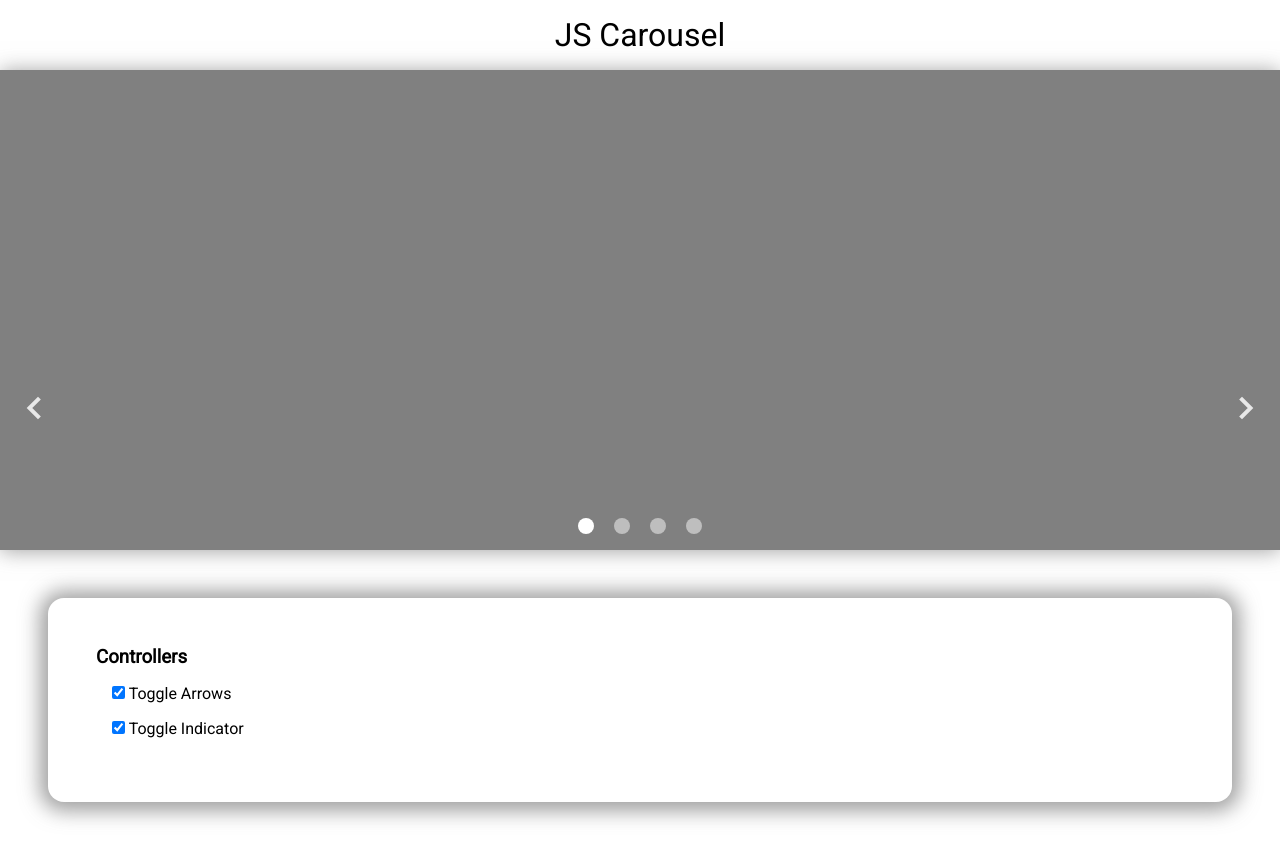
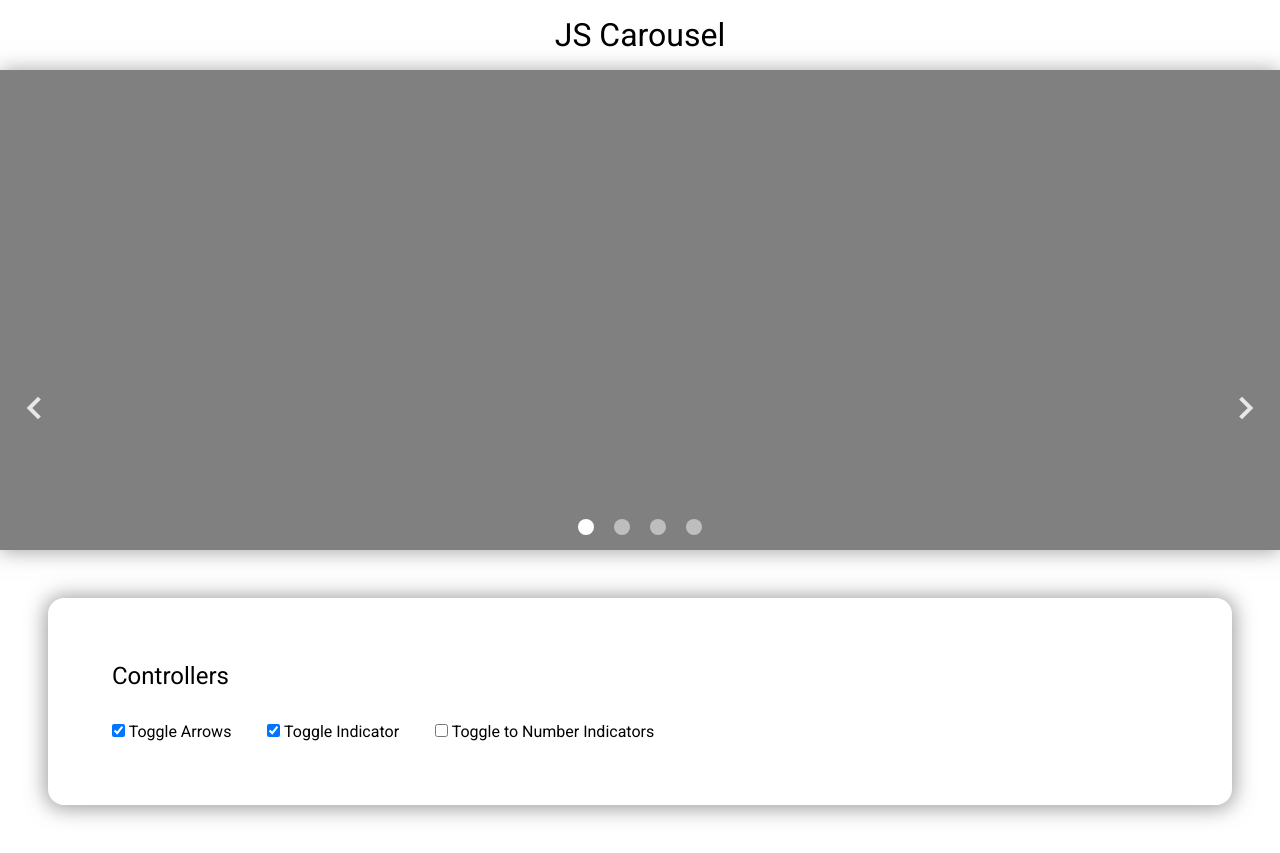
Before and after one commit to SujalXplores/JS-Carousel, a plain HTML site: page index.html in a window 1280 px wide. Drawn offline with Linux system fonts and the light colour scheme.

Commit message:
⚡️ Toggle to number indecator added

```diff
--- a/index.css
+++ b/index.css
@@ -85,11 +85,18 @@ a {
   height: 1rem;
   width: 1rem;
   border: 0;
+  padding: 0.1rem;
   cursor: pointer;
 }
 
 .controller {
   margin: 1rem;
+  display: inline-block;
+}
+
+.controllers-header {
+  margin: 1rem;
+  font-weight: 500;
 }
 
 .carousel__controllers {
@@ -97,5 +104,5 @@ a {
   padding: 3rem;
   border-radius: 1rem;
   background: white;
-  box-shadow: 0px 1px 20px 8px hsl(0deg 0% 38% / 60%);
+  box-shadow: 0px 1px 20px 3px hsl(0deg 0% 38% / 60%);
 }
--- a/index.html
+++ b/index.html
@@ -18,6 +18,7 @@
 
     <section class="main__wrapper">
 
+        <!-- carousel arrows -->
         <div class="carousel__container">
             <div class="carousel"></div>
             <a class="arrows prev" role="button">
@@ -28,6 +29,7 @@
             </a>
         </div>
 
+        <!-- carousel indicators -->
         <ul class="carousel-dots">
             <li class="carousel-dot active"><button class="carousel-dot-btn"></button></li>
             <li class="carousel-dot"><button class="carousel-dot-btn"></button></li>
@@ -35,18 +37,25 @@
             <li class="carousel-dot"><button class="carousel-dot-btn"></button></li>
         </ul>
 
+        <!-- carousel controllers -->
         <div class="carousel__controllers">
-
-            <h3>Controllers</h3>
+            <h1 class="controllers-header">Controllers</h1>
 
             <div class="controller arrow__toggle__controller">
                 <input type="checkbox" id="toggle_arrows" onclick="toggleArrows(this)" checked />
                 <label for="toggle_arrows">Toggle Arrows</label>
             </div>
+
             <div class="controller indecator__controller">
                 <input type="checkbox" id="toggle_indecator" onclick="toggleDots(this)" checked />
                 <label for="toggle_indecator">Toggle Indicator</label>
             </div>
+
+            <div class="controller number_indecator__controller">
+                <input type="checkbox" id="toggle_number_indecator" onclick="toggleNumberIndicator(this)" />
+                <label for="toggle_number_indecator">Toggle to Number Indicators</label>
+            </div>
+
         </div>
 
     </section>
--- a/index.js
+++ b/index.js
@@ -11,3 +11,16 @@ function toggleDots(dotsCheckBox) {
   let dots = document.querySelector(".carousel-dots");
   dots.style.display = dotsCheckBox.checked ? "block" : "none";
 }
+
+function toggleNumberIndicator(numberIndicatorCheckBox) {
+  let allButtons = document.querySelectorAll(".carousel-dot-btn");
+  if (!numberIndicatorCheckBox.checked) {
+    allButtons.forEach((val) => {
+      val.innerHTML = null;
+    });
+    return;
+  }
+  allButtons.forEach((val, i) => {
+    val.innerHTML = i + 1;
+  });
+}
```
